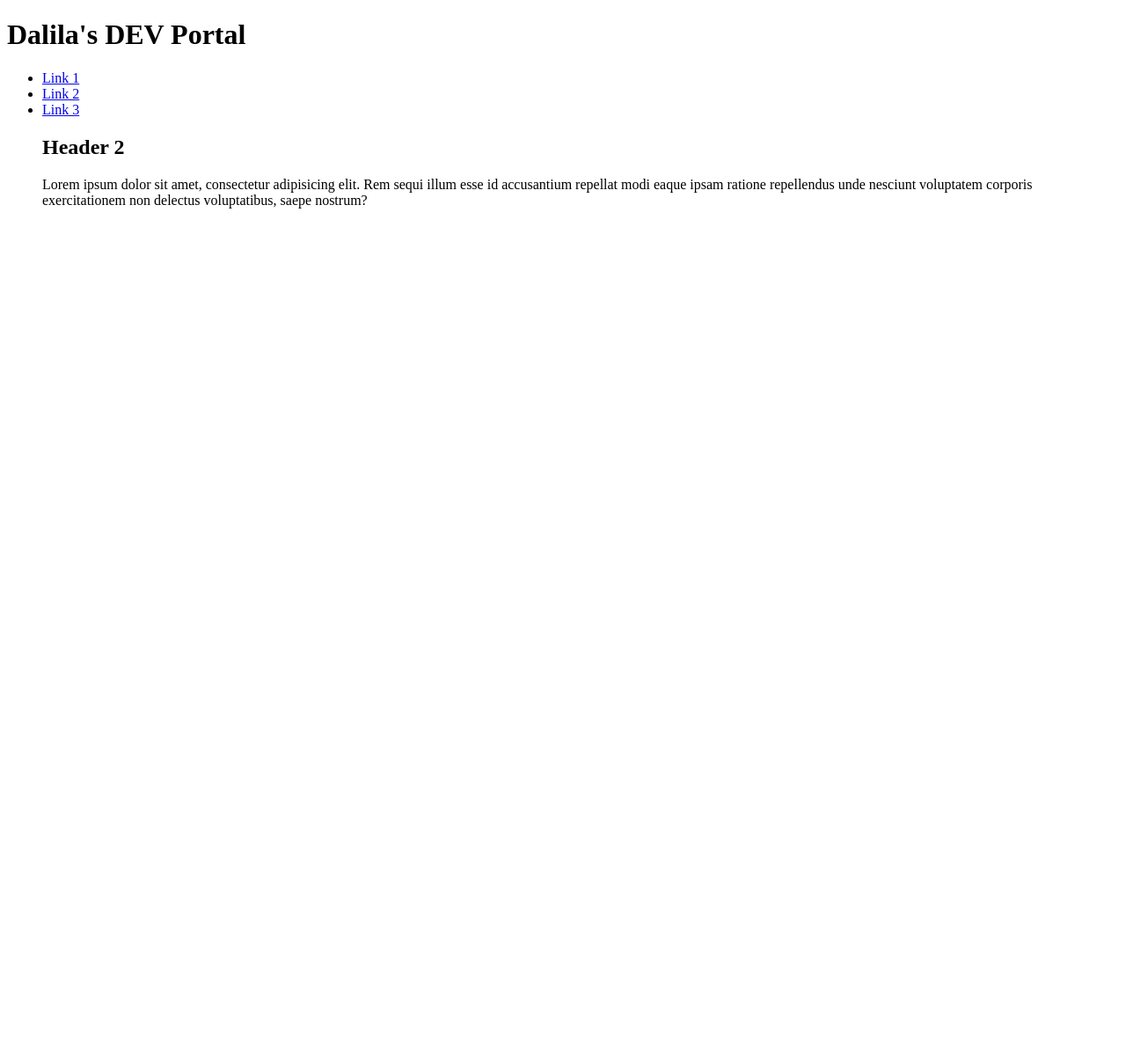
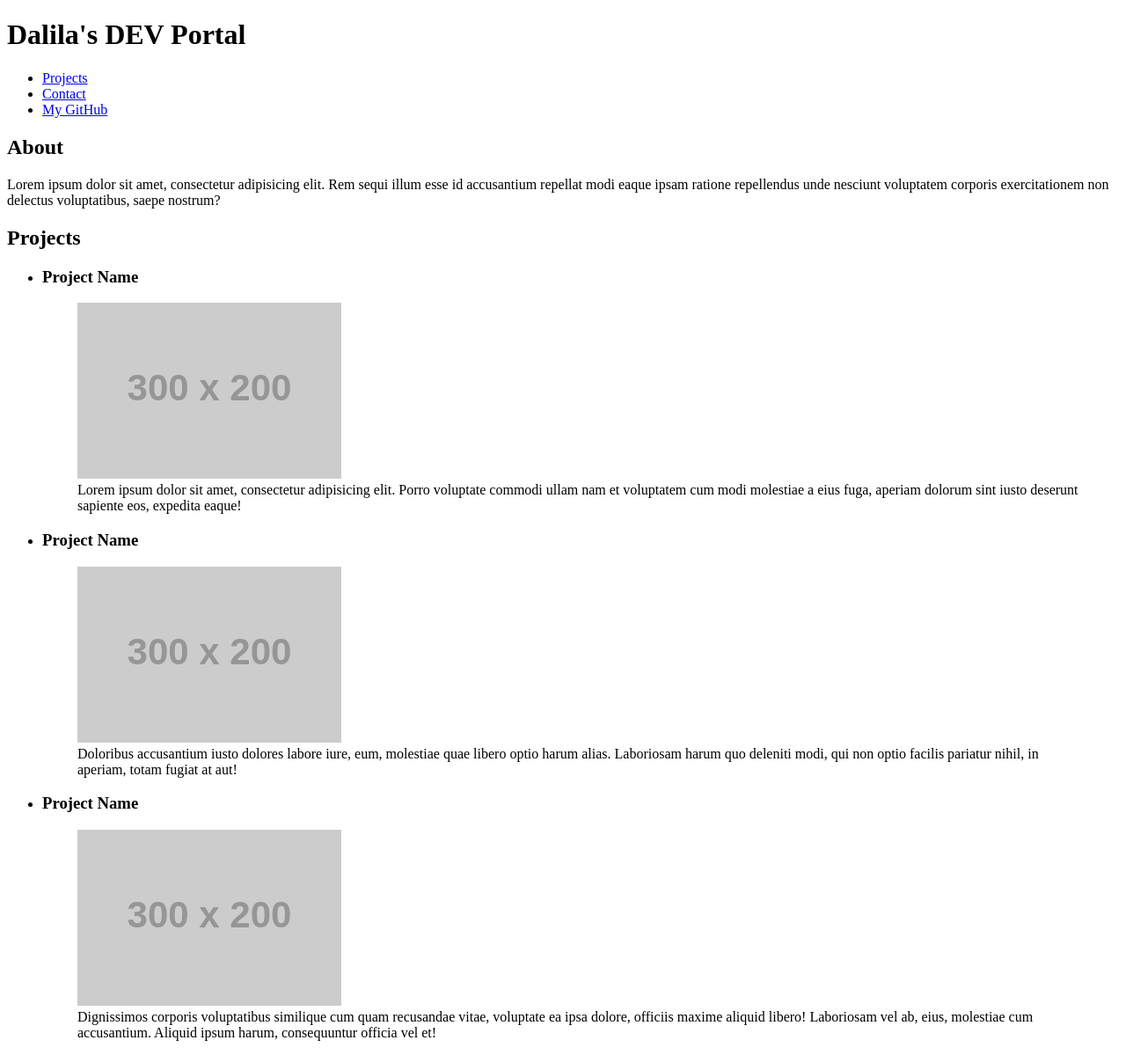
Before and after one commit to dkrouchkova/dev, a plain HTML site: page index.html in a window 1280 px wide. Shown: the whole page at 88% size. Before the commit the page ends 800 px from the top, so only its background shows below. Drawn offline with Linux system fonts and the light colour scheme; placeholder pictures from the web are drawn by us.

Commit message:
updated index with placeholders and structure

```diff
--- a/index.html
+++ b/index.html
@@ -5,18 +5,46 @@
 	<title>Dev Portal</title>
 </head>
 <body>
-	<!-- header>h1{Dalila's DEV Portal}+^nav>ul>li*3>a[#]{Link $}^+h2{Header 2}+p>lorem -->
+	<!-- header>h1{Dalila's DEV Portal}+^nav>ul>li*3>a[#]{Link $}^^^+h2{Header 2}+p>lorem -->
 	<header>
 		<h1>Dalila's DEV Portal</h1>
 	</header>
 	<nav>
 		<ul>
-			<li><a href="#">Link 1</a></li>
-			<li><a href="#">Link 2</a></li>
-			<li><a href="#">Link 3</a></li>
-			<h2>Header 2</h2>
-			<p>Lorem ipsum dolor sit amet, consectetur adipisicing elit. Rem sequi illum esse id accusantium repellat modi eaque ipsam ratione repellendus unde nesciunt voluptatem corporis exercitationem non delectus voluptatibus, saepe nostrum?</p>
+			<li><a href="#">Projects</a></li>
+			<li><a href="#">Contact</a></li>
+			<li><a href="https://github.com/dkrouchkova">My GitHub</a></li>
 		</ul>
 	</nav>
+
+	<h2>About</h2>
+		<p>Lorem ipsum dolor sit amet, consectetur adipisicing elit. Rem sequi illum esse id accusantium repellat modi eaque ipsam ratione repellendus unde nesciunt voluptatem corporis exercitationem non delectus voluptatibus, saepe nostrum?</p>
+
+	<section>
+		<h2>Projects</h2>
+		<ul>
+			<li>
+				<h3>Project Name</h3>
+				<figure>
+					<img src="http://placehold.it/300x200" alt="placeholder">
+					<figcaption>Lorem ipsum dolor sit amet, consectetur adipisicing elit. Porro voluptate commodi ullam nam et voluptatem cum modi molestiae a eius fuga, aperiam dolorum sint iusto deserunt sapiente eos, expedita eaque!</figcaption>
+				</figure>
+			</li>
+			<li>
+				<h3>Project Name</h3>
+				<figure>
+					<img src="http://placehold.it/300x200" alt="placeholder">
+					<figcaption>Doloribus accusantium iusto dolores labore iure, eum, molestiae quae libero optio harum alias. Laboriosam harum quo deleniti modi, qui non optio facilis pariatur nihil, in aperiam, totam fugiat at aut!</figcaption>
+				</figure>
+			</li>
+			<li>
+				<h3>Project Name</h3>
+				<figure>
+					<img src="http://placehold.it/300x200" alt="placeholder">
+					<figcaption>Dignissimos corporis voluptatibus similique cum quam recusandae vitae, voluptate ea ipsa dolore, officiis maxime aliquid libero! Laboriosam vel ab, eius, molestiae cum accusantium. Aliquid ipsum harum, consequuntur officia vel et!</figcaption>
+				</figure>
+			</li>
+		</ul>
+	</section>
 </body>
 </html>
```
